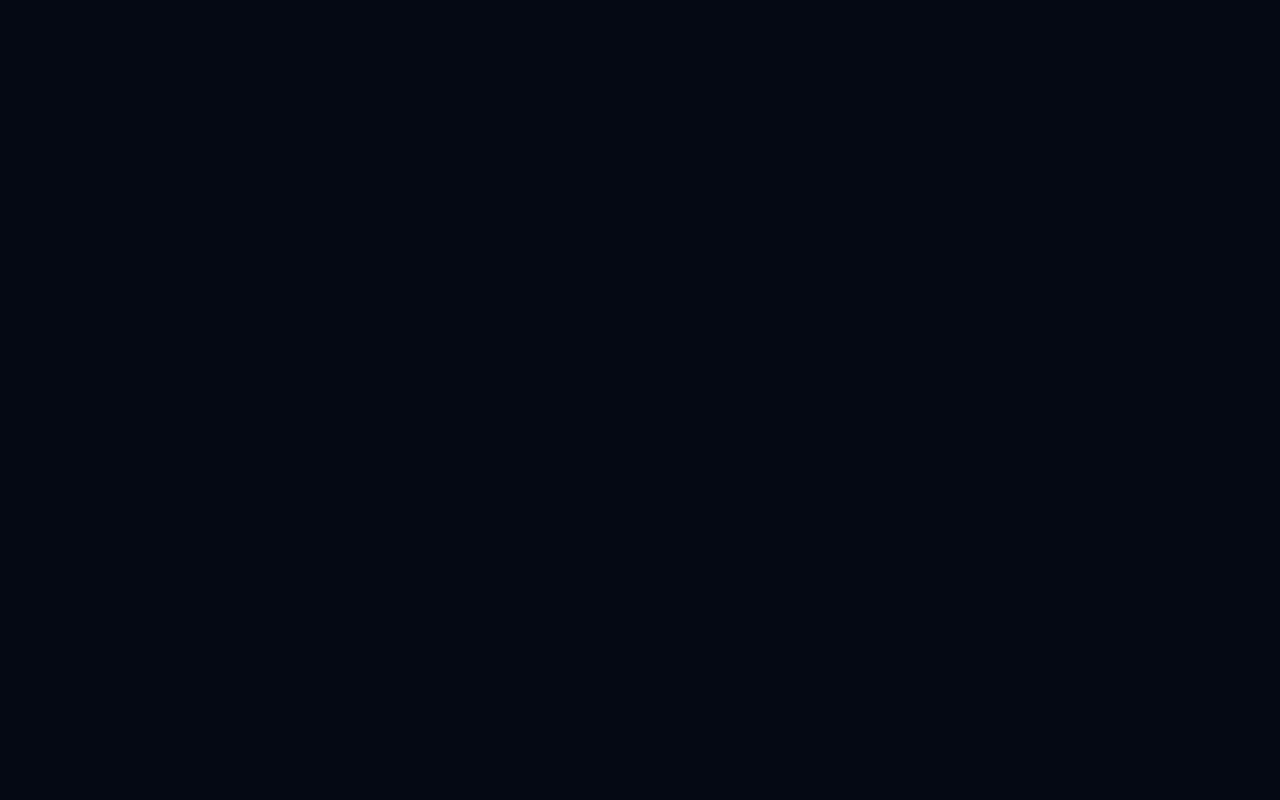
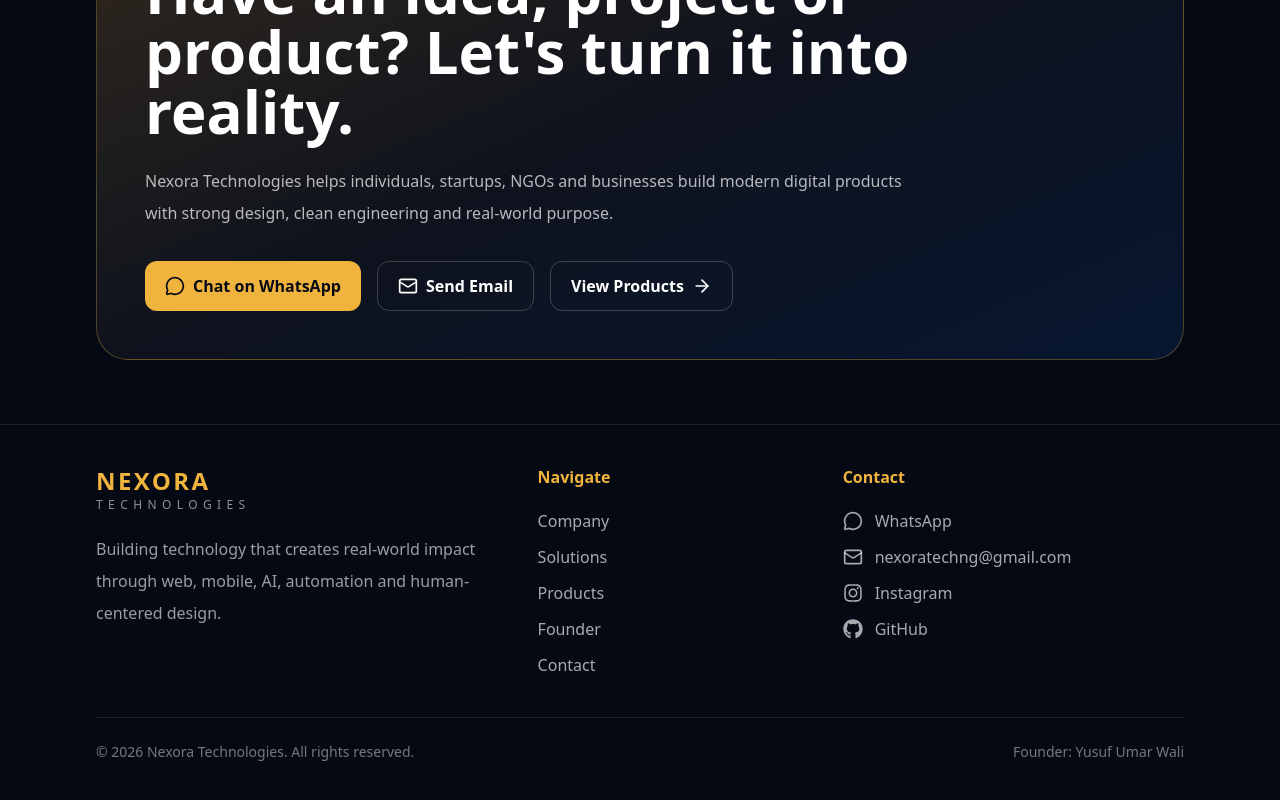
Before and after one commit to YUSUFUMARWALI/nexora-technologies, a Next.js app: page / in a window 1280 px wide. Shown: the part 5704-6504 px from the top of the page. Before the commit the page ends 5516 px from the top, so only its background shows below. Built offline with nearby package versions, Linux system fonts and the light colour scheme.

Commit message:
Add contact CTA and footer

```diff
--- a/src/app/page.tsx
+++ b/src/app/page.tsx
@@ -4,6 +4,8 @@ import About from "@/components/About";
 import Services from "@/components/Services";
 import ProductsShowcase from "@/components/ProductsShowcase";
 import FounderPreview from "@/components/FounderPreview";
+import ContactCTA from "@/components/ContactCTA";
+import Footer from "@/components/Footer";
 
 export default function Home() {
   return (
@@ -14,6 +16,8 @@ export default function Home() {
       <Services />
       <ProductsShowcase />
       <FounderPreview />
+      <ContactCTA />
+      <Footer />
     </main>
   );
 }
--- /dev/null
+++ b/src/components/ContactCTA.tsx
@@ -0,0 +1,43 @@
+import { ArrowRight, Mail, MessageCircle } from "lucide-react";
+import { profile } from "@/data/portfolio";
+
+export default function ContactCTA() {
+  return (
+    <section id="contact" className="section-shell text-white">
+      <div className="container-shell">
+        <div className="rounded-[2rem] border border-[#F0B33D]/30 bg-gradient-to-br from-[#F0B33D]/20 via-white/[0.04] to-[#0B4EA2]/20 p-8 md:p-12">
+          <p className="text-sm font-bold uppercase tracking-[0.3em] text-[#F0B33D]">
+            Let&apos;s Build
+          </p>
+
+          <h2 className="mt-4 max-w-4xl text-4xl font-black md:text-6xl">
+            Have an idea, project or product? Let&apos;s turn it into reality.
+          </h2>
+
+          <p className="mt-6 max-w-3xl leading-8 text-white/70">
+            Nexora Technologies helps individuals, startups, NGOs and businesses
+            build modern digital products with strong design, clean engineering
+            and real-world purpose.
+          </p>
+
+          <div className="mt-8 flex flex-wrap gap-4">
+            <a href={profile.whatsapp} target="_blank" className="btn-gold inline-flex items-center gap-2">
+              <MessageCircle className="h-5 w-5" />
+              Chat on WhatsApp
+            </a>
+
+            <a href={`mailto:${profile.email}`} className="btn-ghost inline-flex items-center gap-2">
+              <Mail className="h-5 w-5" />
+              Send Email
+            </a>
+
+            <a href="#products" className="btn-ghost inline-flex items-center gap-2">
+              View Products
+              <ArrowRight className="h-5 w-5" />
+            </a>
+          </div>
+        </div>
+      </div>
+    </section>
+  );
+}
--- /dev/null
+++ b/src/components/Footer.tsx
@@ -0,0 +1,77 @@
+import Link from "next/link";
+import { Mail, MessageCircle } from "lucide-react";
+import { FaGithub, FaInstagram } from "react-icons/fa6";
+import { profile } from "@/data/portfolio";
+
+const links = [
+  ["Company", "#about"],
+  ["Solutions", "#services"],
+  ["Products", "#products"],
+  ["Founder", "/founder"],
+  ["Contact", "#contact"],
+];
+
+export default function Footer() {
+  return (
+    <footer className="border-t border-white/10 px-6 py-10 text-white md:px-16 lg:px-24">
+      <div className="container-shell">
+        <div className="grid gap-8 md:grid-cols-[1.2fr_0.8fr_1fr]">
+          <div>
+            <p className="text-2xl font-black tracking-widest text-[#F0B33D]">
+              NEXORA
+            </p>
+            <p className="text-xs uppercase tracking-[0.45em] text-white/55">
+              Technologies
+            </p>
+            <p className="mt-5 max-w-md leading-8 text-white/60">
+              Building technology that creates real-world impact through web,
+              mobile, AI, automation and human-centered design.
+            </p>
+          </div>
+
+          <div>
+            <h3 className="font-bold text-[#F0B33D]">Navigate</h3>
+            <div className="mt-5 grid gap-3 text-white/65">
+              {links.map(([label, href]) => (
+                <Link key={label} href={href} className="hover:text-[#F0B33D]">
+                  {label}
+                </Link>
+              ))}
+            </div>
+          </div>
+
+          <div>
+            <h3 className="font-bold text-[#F0B33D]">Contact</h3>
+
+            <div className="mt-5 grid gap-3">
+              <a href={profile.whatsapp} target="_blank" className="inline-flex items-center gap-3 text-white/65 hover:text-[#F0B33D]">
+                <MessageCircle className="h-5 w-5" />
+                WhatsApp
+              </a>
+
+              <a href={`mailto:${profile.email}`} className="inline-flex items-center gap-3 text-white/65 hover:text-[#F0B33D]">
+                <Mail className="h-5 w-5" />
+                {profile.email}
+              </a>
+
+              <a href={profile.instagram} target="_blank" className="inline-flex items-center gap-3 text-white/65 hover:text-[#F0B33D]">
+                <FaInstagram className="h-5 w-5" />
+                Instagram
+              </a>
+
+              <a href={profile.github} target="_blank" className="inline-flex items-center gap-3 text-white/65 hover:text-[#F0B33D]">
+                <FaGithub className="h-5 w-5" />
+                GitHub
+              </a>
+            </div>
+          </div>
+        </div>
+
+        <div className="mt-10 flex flex-col gap-3 border-t border-white/10 pt-6 text-sm text-white/45 md:flex-row md:items-center md:justify-between">
+          <p>© 2026 Nexora Technologies. All rights reserved.</p>
+          <p>Founder: Yusuf Umar Wali</p>
+        </div>
+      </div>
+    </footer>
+  );
+}
```
